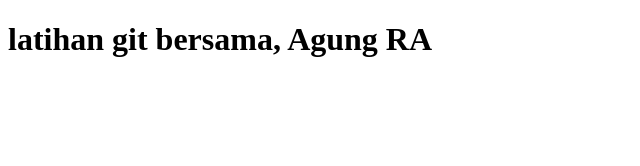
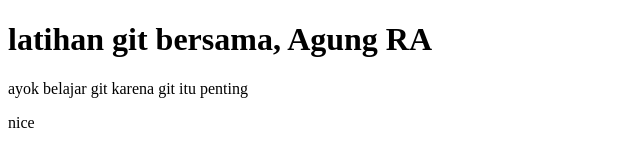
Before and after one commit to Agung-Legowo/latihan-aja, a plain HTML site: page index.html in a window 1280 px wide. Shown: the whole page, without its empty margins (0-640 px from the left). Drawn offline with Linux system fonts and the light colour scheme.

Commit message:
menambahkan css+modif index

```diff
--- a/index.html
+++ b/index.html
@@ -7,5 +7,7 @@
   </head>
   <body>
     <h1>latihan git bersama, Agung RA</h1>
+    <p>ayok belajar git karena git itu penting</p>
+    <p>nice</p>
   </body>
 </html>
--- /dev/null
+++ b/style.css
@@ -0,0 +1,4 @@
+p {
+  font-family: Arial, Helvetica, sans-serif;
+  font-size: 15px;
+}
```
